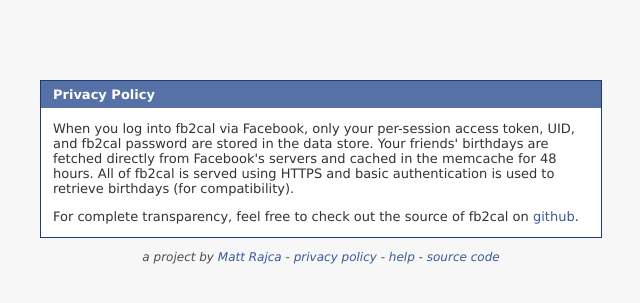
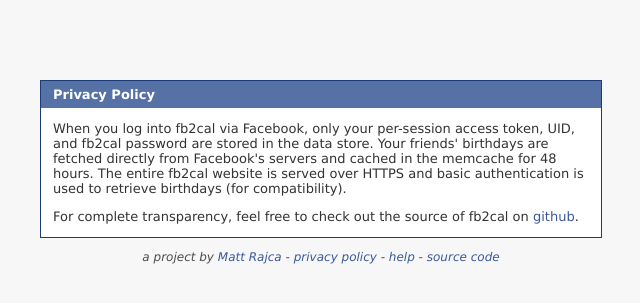
Before and after one commit to mattrajca/fb2cal, a Python web app: template templates/privacy.html in a window 1280 px wide. Shown: the top 303 px of the page, without its empty margins (319-959 px from the left). Run offline with Jinja, Linux system fonts and the light colour scheme; the template is opened without the code that fills it, so the values that code supplies are empty.

Commit message:
Minor privacy policy rewording

```diff
--- a/templates/privacy.html
+++ b/templates/privacy.html
@@ -4,7 +4,7 @@
 
 {% block content %}
 
-<p>When you log into fb2cal via Facebook, only your per-session access token, UID, and fb2cal password are stored in the data store. Your friends' birthdays are fetched directly from Facebook's servers and cached in the memcache for 48 hours. All of fb2cal is served using HTTPS and basic authentication is used to retrieve birthdays (for compatibility).</p>
+<p>When you log into fb2cal via Facebook, only your per-session access token, UID, and fb2cal password are stored in the data store. Your friends' birthdays are fetched directly from Facebook's servers and cached in the memcache for 48 hours. The entire fb2cal website is served over HTTPS and basic authentication is used to retrieve birthdays (for compatibility).</p>
 <p>For complete transparency, feel free to check out the source of fb2cal on <a href="http://github.com/mattrajca/fb2cal">github</a>.</p>
 
 {% endblock %}
```
